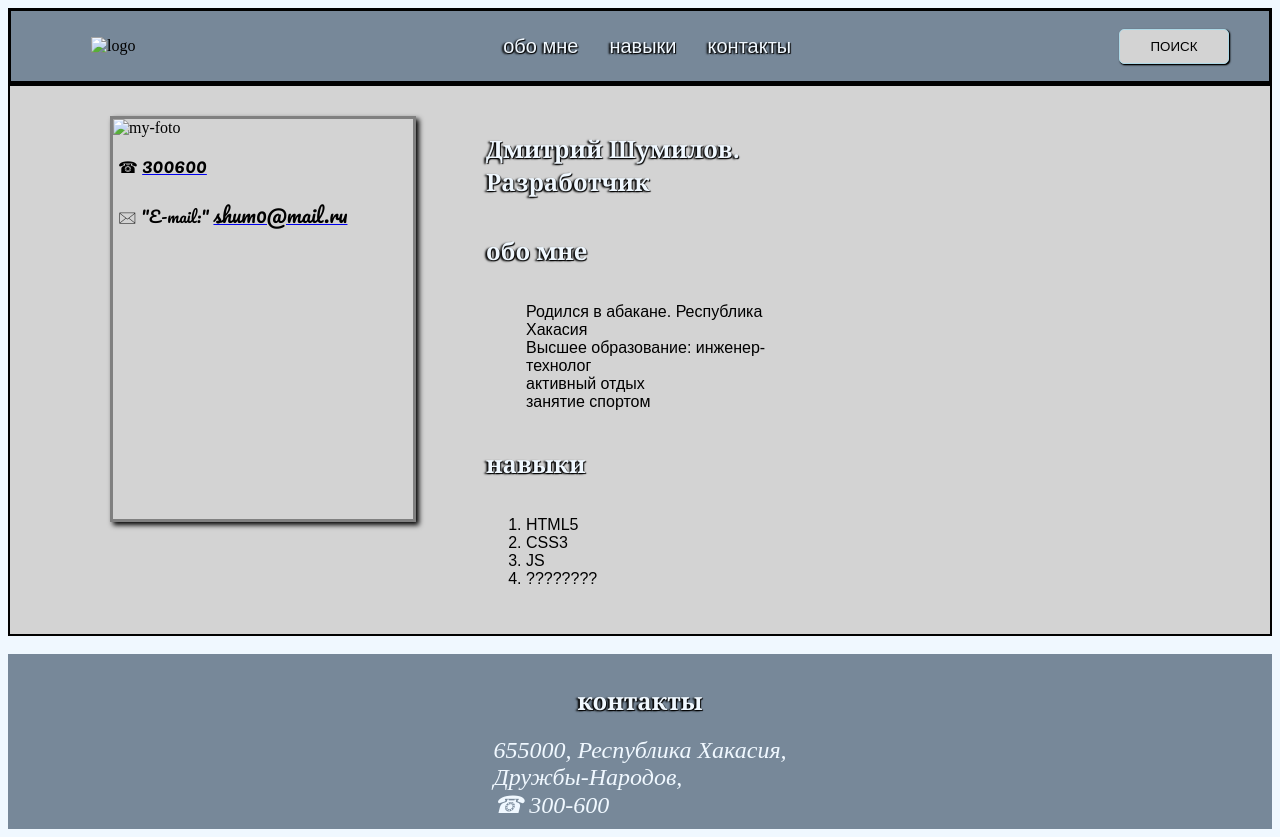
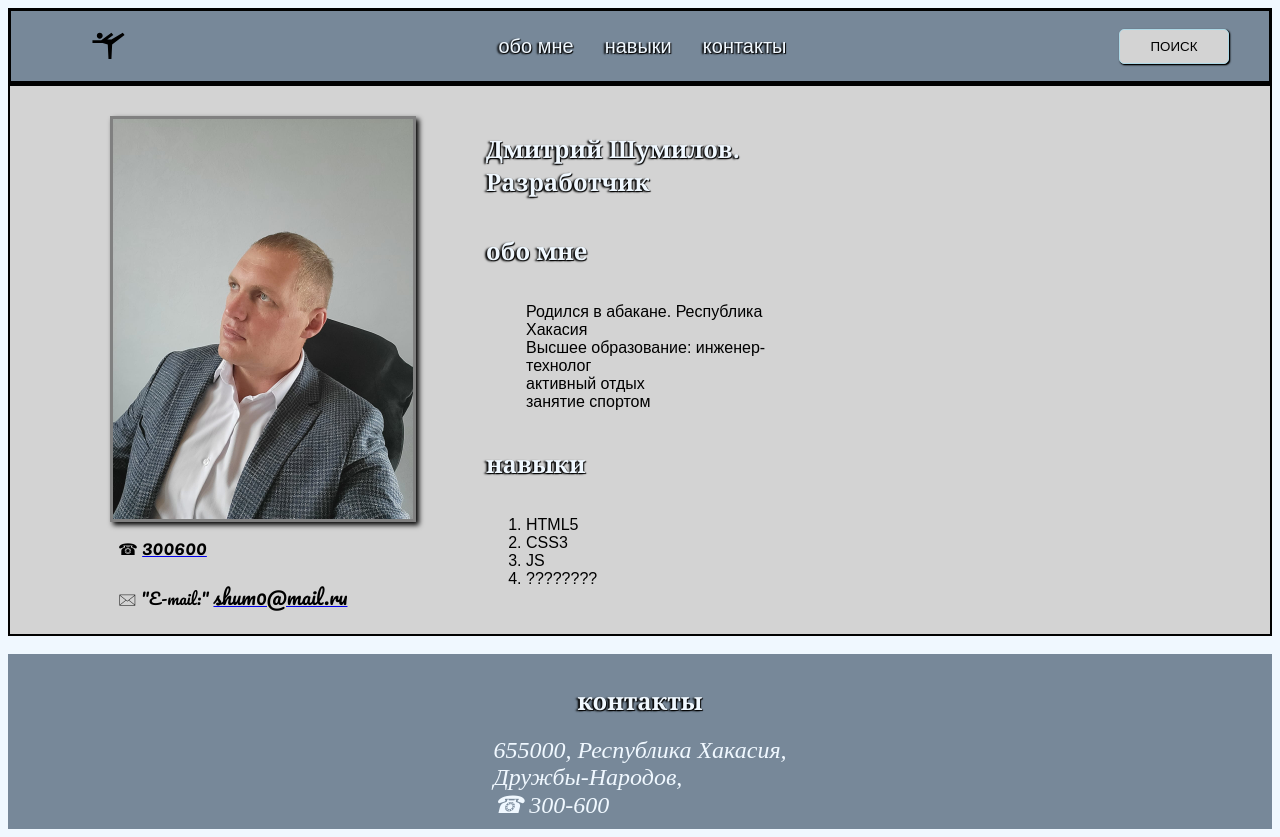
Before and after one commit to Dimas-Shumil/Visitka, a plain HTML site: page index.html in a window 1280 px wide. Drawn offline with Linux system fonts and the light colour scheme.

Commit message:
visitka save4

```diff
--- a/index.html
+++ b/index.html
@@ -15,7 +15,7 @@
 
     <header class="header">
         <div class="header__logo">
-            <img src="../визитка/site/logo/sports_gymnastics_black_24dp.svg" width="35" height="35" alt="logo">
+            <img src="site/logo/sports_gymnastics_black_24dp.svg" width="35" height="35" alt="logo">
         </div>
         <nav class="header__nav">
             <ul class="header__list">
@@ -34,7 +34,7 @@
 
             <div class="ima-flex">
 
-                <img src="../визитка/site/img/Изображение WhatsApp 2023-09-06 в 09.03.28.jpg" alt="my-foto"
+                <img src="site/img/Изображение WhatsApp 2023-09-06 в 09.03.28.jpg" alt="my-foto"
                     title="foto" width="300">
                 <p><span>&#9742;</span> <a href="tel:300600"><span class="tel">300600</span></a></p>
 
```
